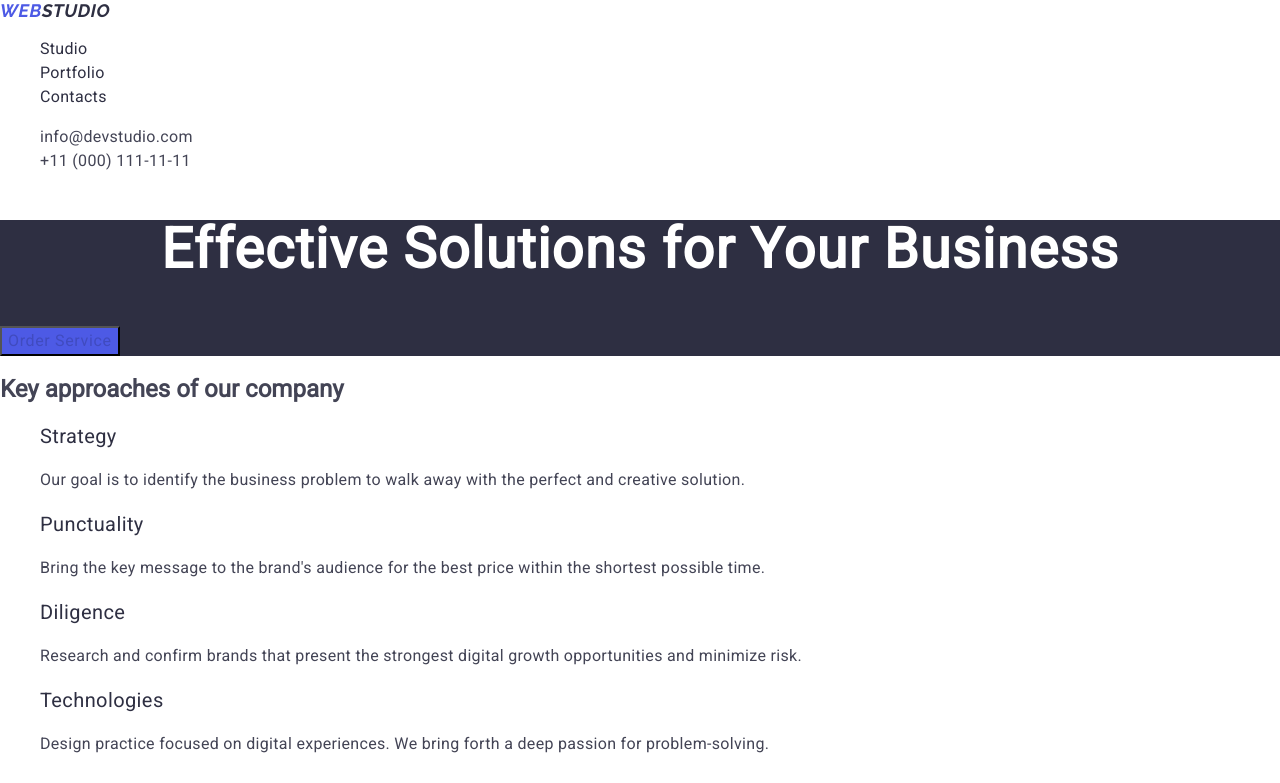
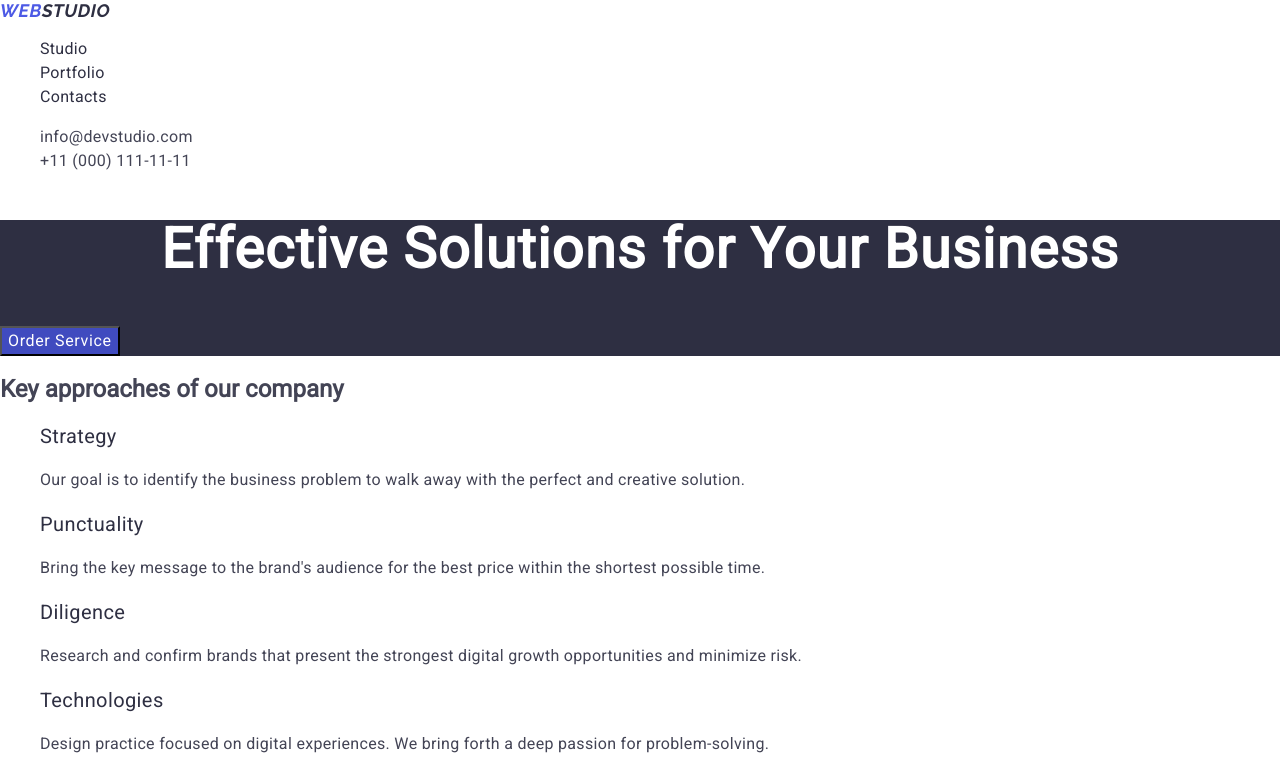
Before and after one commit to YuliaTitkova/goit-markup-hw-02, a plain HTML site: page index.html in a window 1280 px wide. In both pictures the pointer is over the button "Order Service". Shown: the top 783 px of the page. Drawn offline with nearby package versions, Linux system fonts and the light colour scheme.

Commit message:
correct background

```diff
--- a/css/styles.css
+++ b/css/styles.css
@@ -77,7 +77,7 @@ cursor: pointer;
 
 .hero-btn:hover,
 .hero-btn:focus {
-color: #404bbf;
+background-color: #404bbf;
 }
 
 .features-subtitle {
```
